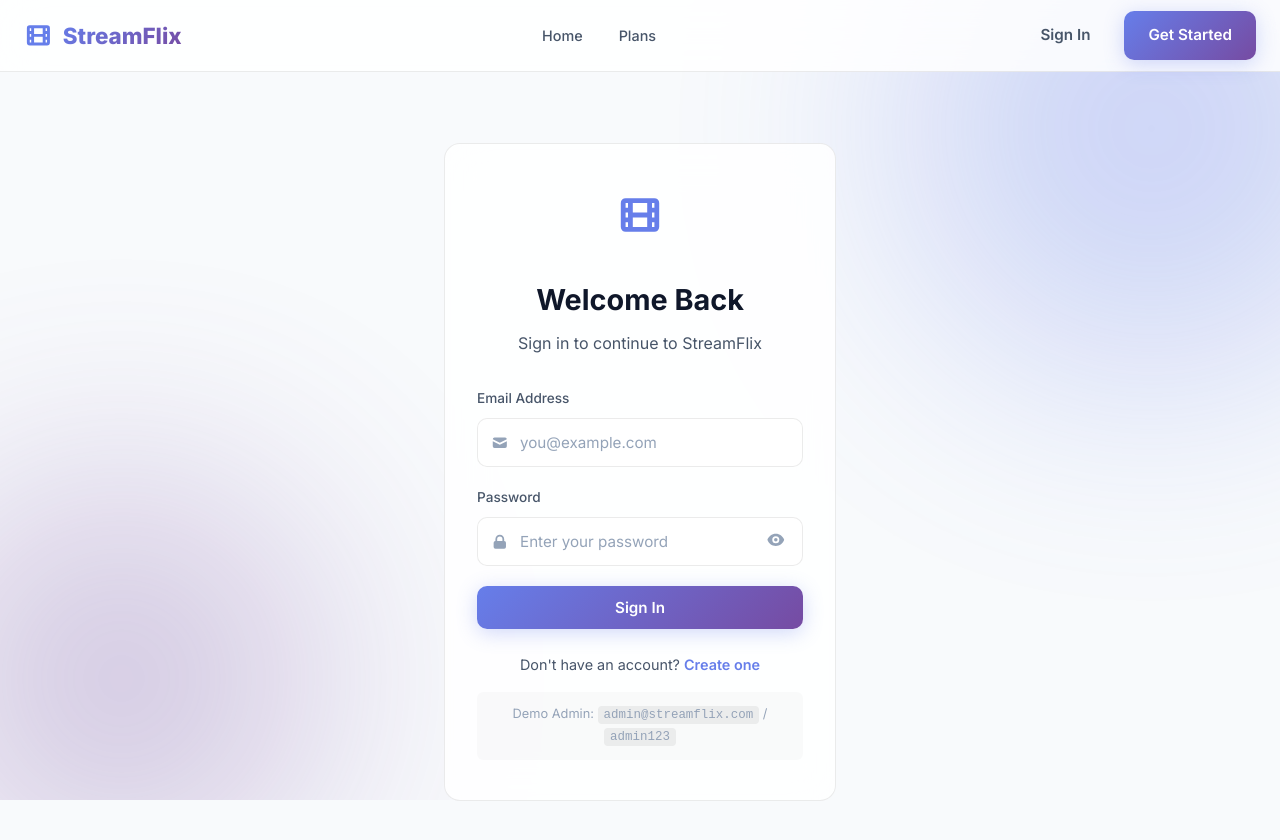
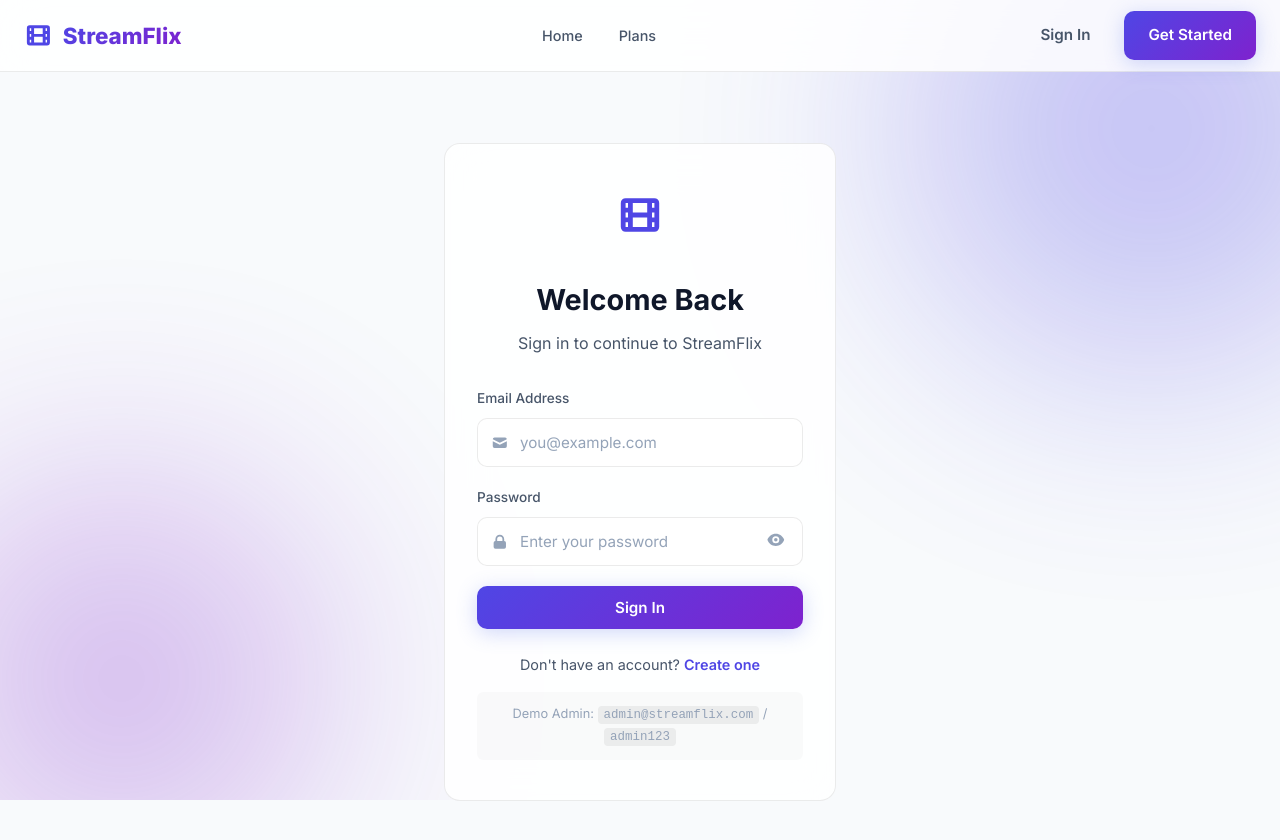
Before and after one commit to JyothiRadithyaJalla/Subsription_sysytem, a React (Vite) app in the folder client/: page /login in a window 1280 px wide. Shown: the top 840 px of the page. Built offline with nearby package versions, Linux system fonts and the light colour scheme; no server answers.

Commit message:
Fix UI contrast ratios: enforce darker accent gradients for light mode visibility

```diff
--- a/client/src/index.css
+++ b/client/src/index.css
@@ -10,9 +10,9 @@
   --text-primary: #0f172a;
   --text-secondary: #475569;
   --text-muted: #94a3b8;
-  --accent-primary: #667eea;
-  --accent-secondary: #764ba2;
-  --gradient-primary: linear-gradient(135deg, #667eea 0%, #764ba2 100%);
+  --accent-primary: #4f46e5;
+  --accent-secondary: #7e22ce;
+  --gradient-primary: linear-gradient(135deg, #4f46e5 0%, #7e22ce 100%);
   --gradient-hero: linear-gradient(135deg, #f8fafc 0%, #e2e8f0 50%, #f8fafc 100%);
   --plan-basic: #4facfe;
   --plan-standard: #667eea;
@@ -36,29 +36,29 @@
   --gradient-primary: linear-gradient(135deg, #e50914 0%, #b20a2c 100%);
 }
 .theme-channels {
-  --accent-primary: #00c6ff;
-  --accent-secondary: #0072ff;
-  --gradient-primary: linear-gradient(135deg, #00c6ff 0%, #0072ff 100%);
+  --accent-primary: #0284c7;
+  --accent-secondary: #0369a1;
+  --gradient-primary: linear-gradient(135deg, #0284c7 0%, #0369a1 100%);
 }
 .theme-plans {
-  --accent-primary: #11998e;
-  --accent-secondary: #38ef7d;
-  --gradient-primary: linear-gradient(135deg, #11998e 0%, #38ef7d 100%);
+  --accent-primary: #059669;
+  --accent-secondary: #047857;
+  --gradient-primary: linear-gradient(135deg, #059669 0%, #047857 100%);
 }
 .theme-dashboard {
-  --accent-primary: #f093fb;
-  --accent-secondary: #f5576c;
-  --gradient-primary: linear-gradient(135deg, #f093fb 0%, #f5576c 100%);
+  --accent-primary: #9333ea;
+  --accent-secondary: #c026d3;
+  --gradient-primary: linear-gradient(135deg, #9333ea 0%, #c026d3 100%);
 }
 .theme-subscriptions {
-  --accent-primary: #84fab0;
-  --accent-secondary: #8fd3f4;
-  --gradient-primary: linear-gradient(135deg, #84fab0 0%, #8fd3f4 100%);
+  --accent-primary: #0f766e;
+  --accent-secondary: #0369a1;
+  --gradient-primary: linear-gradient(135deg, #0f766e 0%, #0369a1 100%);
 }
 .theme-admin {
-  --accent-primary: #ffb75e;
-  --accent-secondary: #ed8f03;
-  --gradient-primary: linear-gradient(135deg, #ffb75e 0%, #ed8f03 100%);
+  --accent-primary: #d97706;
+  --accent-secondary: #b45309;
+  --gradient-primary: linear-gradient(135deg, #d97706 0%, #b45309 100%);
 }
 
 /* Global Body Background Variations */
```
